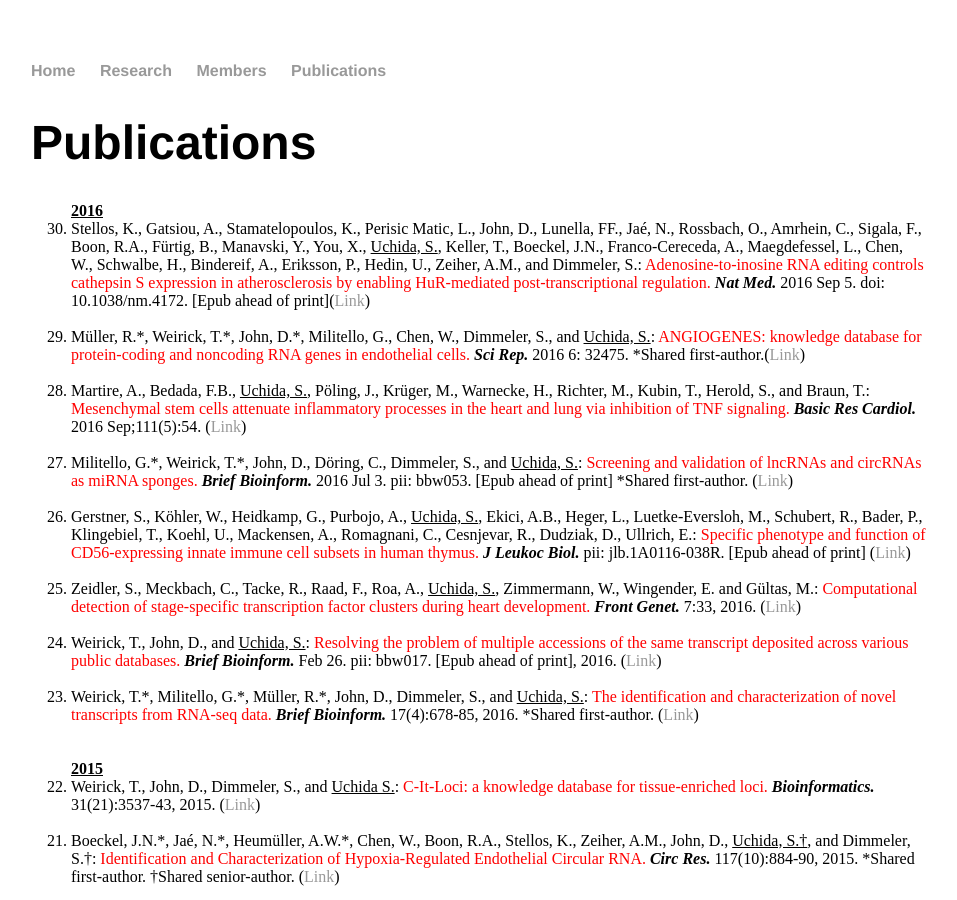
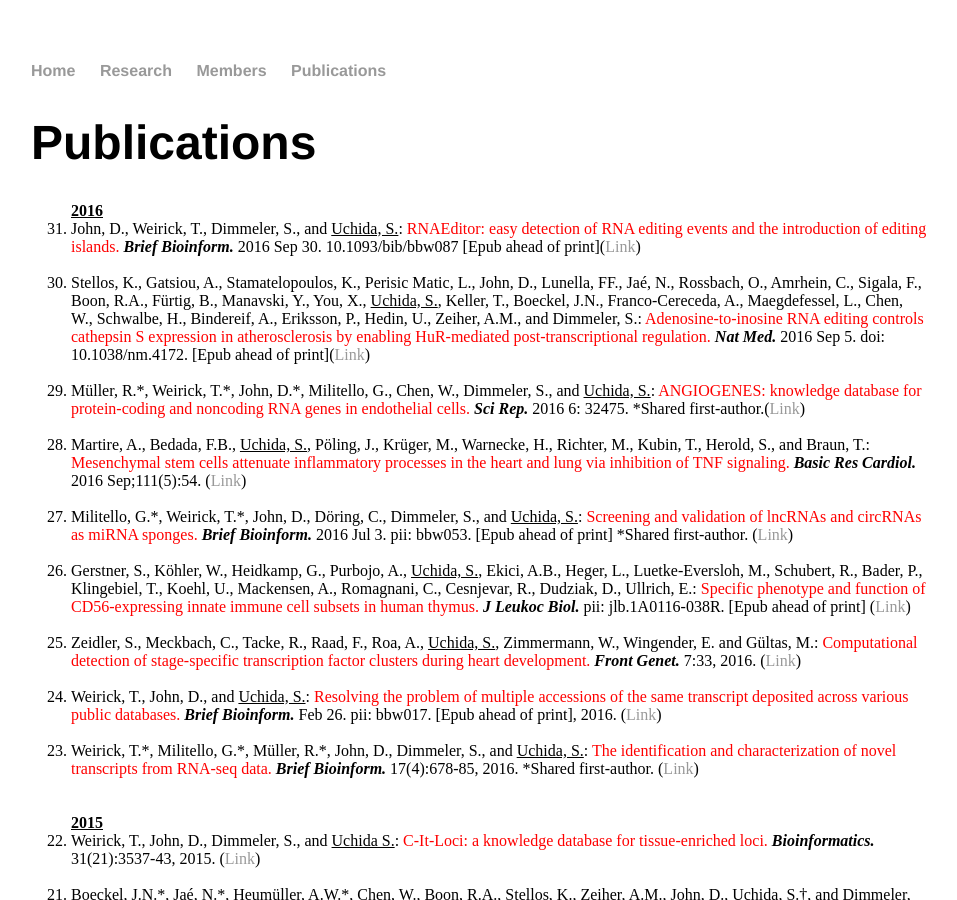
Before and after one commit to heartlncrna/heartlncrna.github.io, a Jekyll site: the page publications/pub_list.html, which Jekyll copies as it is, in a window 1280 px wide and 900 px high. Shown: the whole window, without its empty margins (161-1118 px from the left). Built offline with Jekyll 4.4.1, drawn with Linux system fonts in a browser that asks for light colours.

Commit message:
Update pub_list.html

```diff
--- a/publications/pub_list.html
+++ b/publications/pub_list.html
@@ -28,6 +28,9 @@
 			<ol reversed="reversed">
 
 			<strong><u> 2016 </u></strong>
+				<li>John, D., Weirick, T., Dimmeler, S., and <u>Uchida, S.</u>: <font color="red">RNAEditor: easy detection of RNA editing events and the introduction of editing islands.</font> <b><i>Brief Bioinform.</i></b> 2016 Sep 30. 10.1093/bib/bbw087 [Epub ahead of print](<a href="http://bib.oxfordjournals.org/content/early/2016/09/29/bib.bbw087.abstract">Link</span></a>)</li>
+			<br>
+
 				<li>Stellos, K., Gatsiou, A., Stamatelopoulos, K., Perisic Matic, L., John, D., Lunella, FF., Jaé, N., Rossbach, O., Amrhein, C., Sigala, F., Boon, R.A., Fürtig, B., Manavski, Y., You, X., <u>Uchida, S.</u>, Keller, T., Boeckel, J.N., Franco-Cereceda, A., Maegdefessel, L., Chen, W., Schwalbe, H., Bindereif, A., Eriksson, P., Hedin, U., Zeiher, A.M., and Dimmeler, S.: <font color="red">Adenosine-to-inosine RNA editing controls cathepsin S expression in atherosclerosis by enabling HuR-mediated post-transcriptional regulation.</font> <b><i>Nat Med.</i></b> 2016 Sep 5. doi: 10.1038/nm.4172. [Epub ahead of print](<a href="http://www.nature.com/nm/journal/vaop/ncurrent/full/nm.4172.html">Link</span></a>)</li>
 			<br>
 
```
